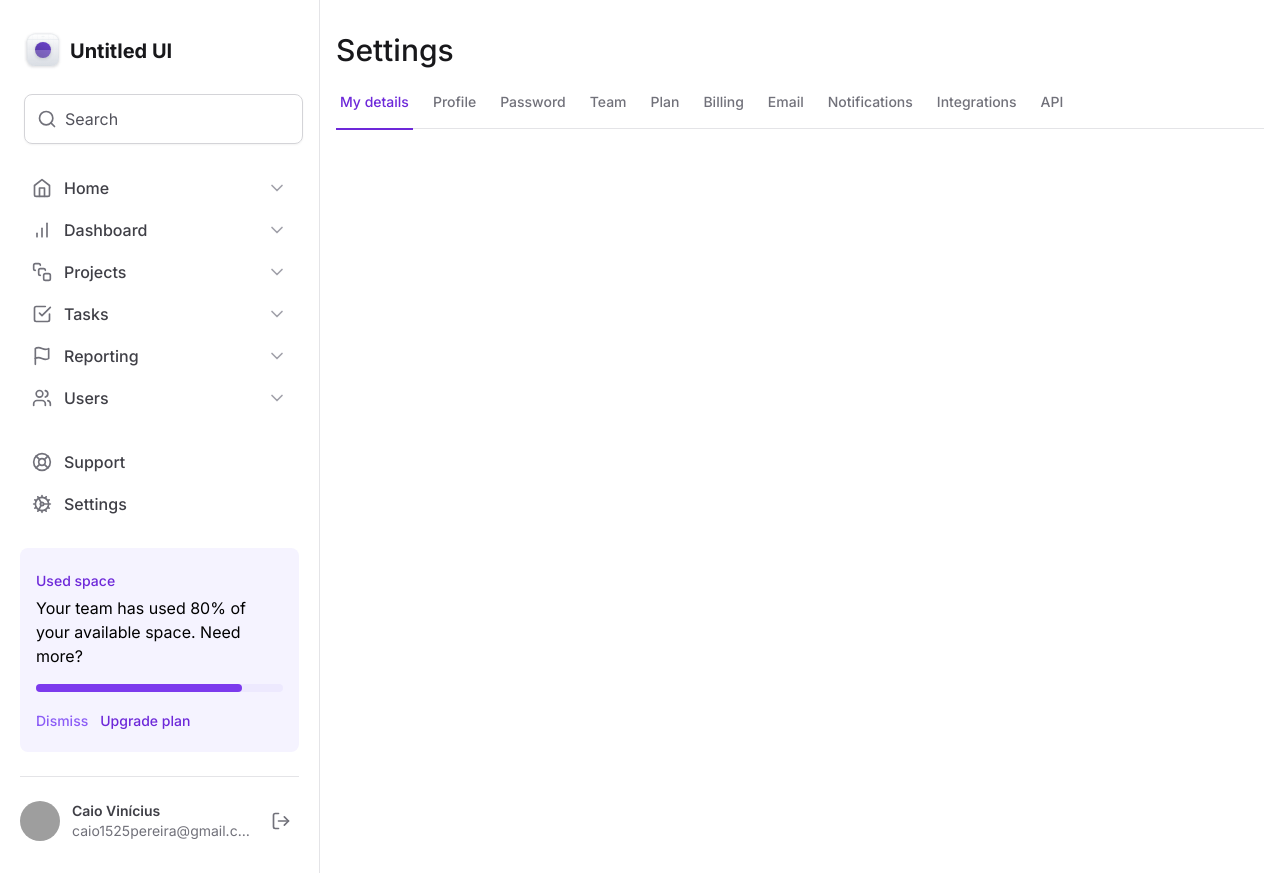
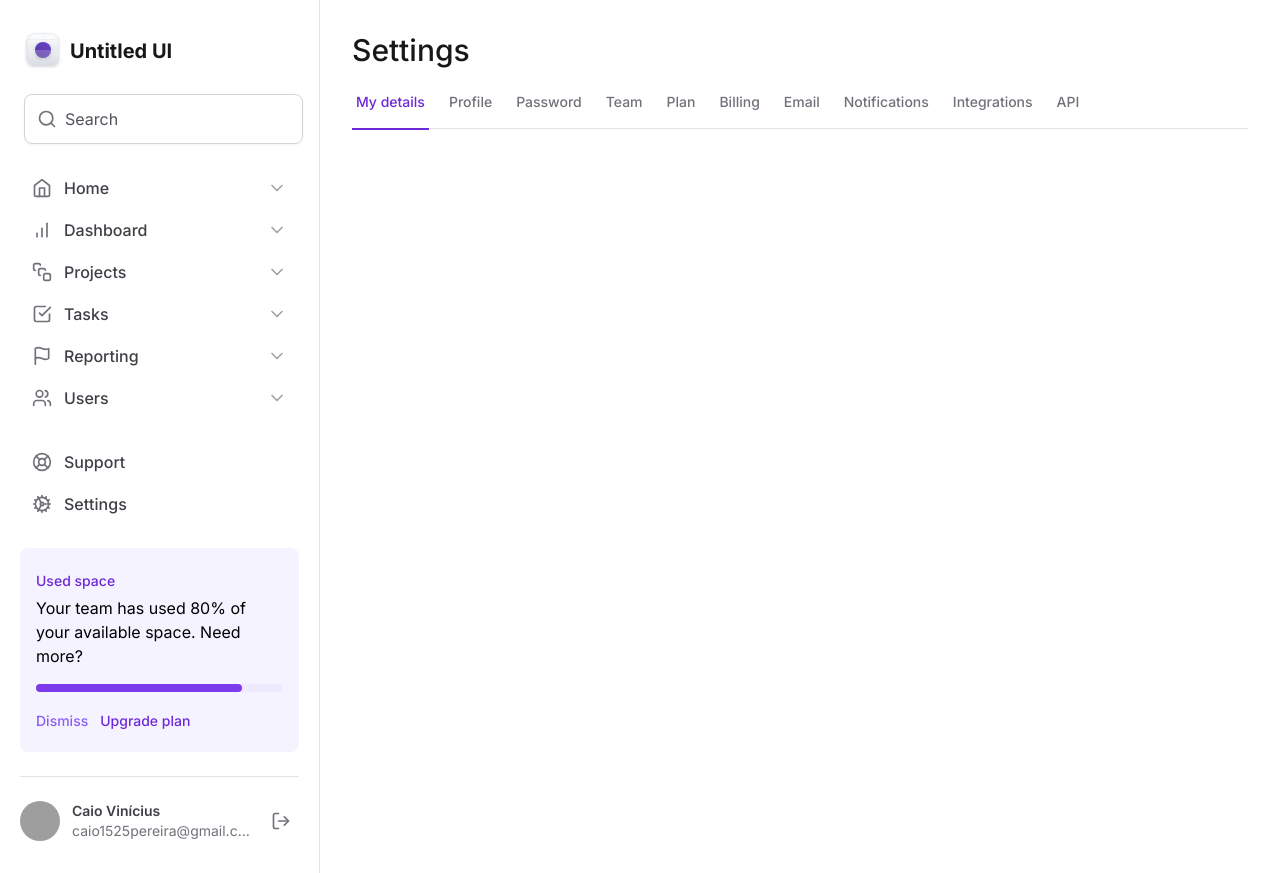
Before and after one commit to CaioVinicius7/untitled-ui, a Next.js app: page / in a window 1280 px wide. Built offline with nearby package versions, Linux system fonts and the light colour scheme; grey boxes are pictures that could not be loaded.

Commit message:
refactor: :lipstick: Padding dos itens dentro da tag main

```diff
--- a/src/app/layout.tsx
+++ b/src/app/layout.tsx
@@ -20,7 +20,7 @@
         <div className="grid min-h-screen grid-cols-app">
           <Sidebar />
 
-          <main className="px-4 pb-12 pt-8">{children}</main>
+          <main className="px-8 pb-12 pt-8">{children}</main>
         </div>
       </body>
     </html>
```
